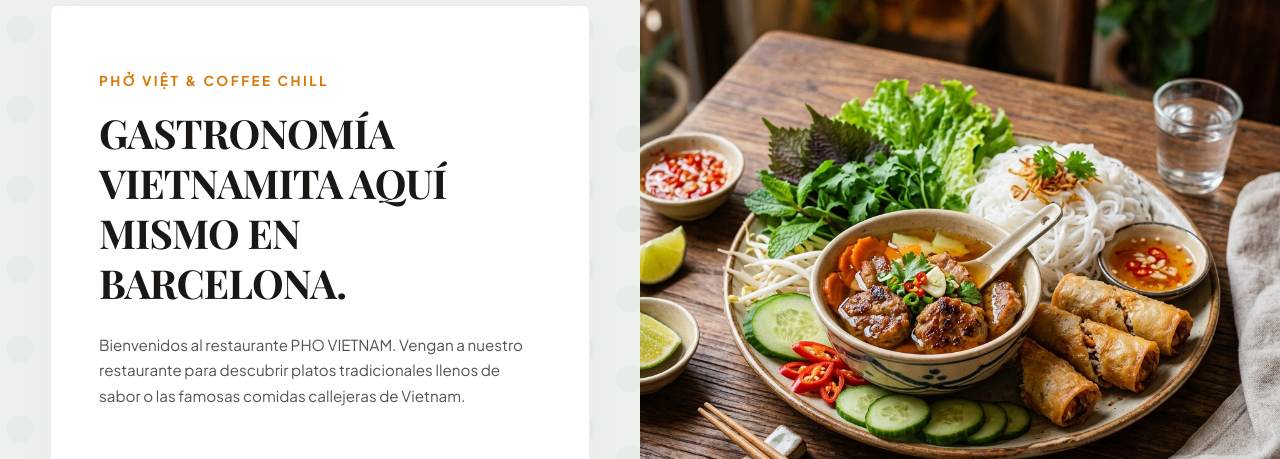
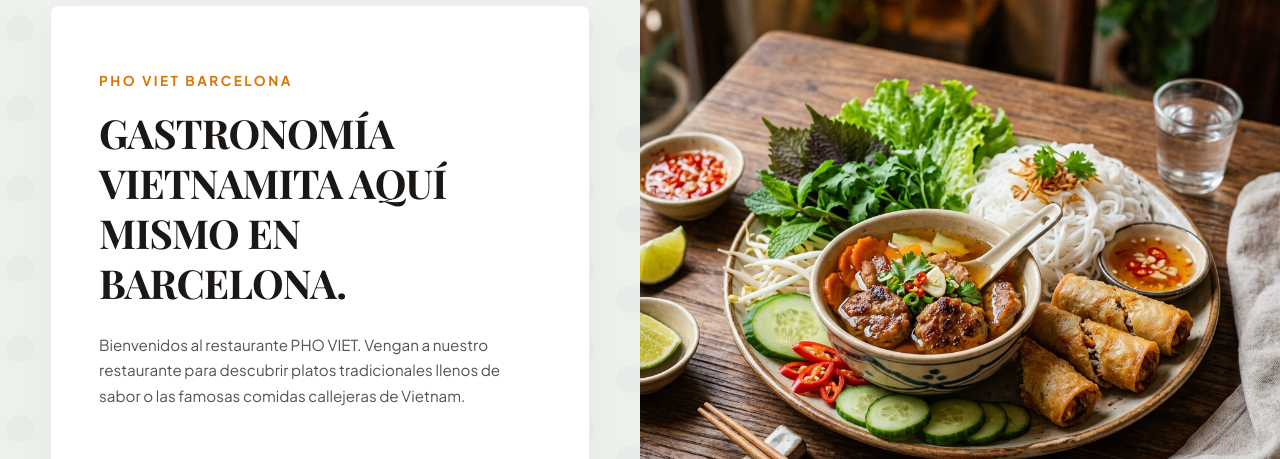
Before and after one commit to hieplv95/restaurante-phoviet, a React (Vite) app: page / in a window 1280 px wide. Shown: the part 773-1232 px from the top of the page. Built offline with nearby package versions, Linux system fonts and the light colour scheme; a web font is replaced by a local one.

Commit message:
feat: optimize SEO and update restaurant name to Pho Viet

```diff
--- a/index.html
+++ b/index.html
@@ -35,18 +35,86 @@
   </script>
 
   <!-- SEO Meta Tags -->
-  <title>Pho Viet Authentic Vietnamese Food In Barcelona</title>
+  <title>Pho Viet Barcelona | Restaurante Vietnamita Auténtico</title>
   <meta name="description"
-    content="Auténtica cocina vietnamita en tu mesa. Prueba el mejor Phở, Bánh Mì y rollos de primavera. Pide online para entrega a domicilio o recoger." />
+    content="Auténtica comida vietnamita en Barcelona. Delicioso Phở de ternera/pollo cocinado a fuego lento por 12 horas, Bánh Mì crujiente, Bún Bò Huế y más especialidades. Pide a domicilio o visítanos en Carrer de Viladomat, 56." />
   <meta name="keywords"
-    content="Pho, comida vietnamita, restaurante vietnamita, Pho Viet, pedir online, Madrid, Barcelona, comida a domicilio" />
+    content="pho barcelona, comida vietnamita barcelona, restaurante vietnamita barcelona, pho viet barcelona, bun bo hue barcelona, comida a domicilio barcelona" />
+  <link rel="canonical" href="https://phovietbarcelona.com/" />
 
   <!-- Open Graph -->
   <meta property="og:type" content="website" />
-  <meta property="og:title" content="Pho Viet | Restaurante Vietnamita Auténtico" />
+  <meta property="og:title" content="Pho Viet Barcelona | Restaurante Vietnamita Auténtico" />
   <meta property="og:description"
-    content="Pide comida vietnamita auténtica online. Phở caliente, Bánh Mì crujiente y aperitivos tradicionales." />
+    content="Auténtica comida vietnamita en Barcelona. Delicioso Phở, Bánh Mì crujiente y platos tradicionales. Visítanos en Carrer de Viladomat, 56." />
   <meta property="og:image" content="/logo-share.png" />
+  <meta property="og:url" content="https://phovietbarcelona.com/" />
+  <meta property="og:site_name" content="Pho Viet Barcelona" />
+  <meta property="og:locale" content="es_ES" />
+
+  <!-- Twitter Cards -->
+  <meta name="twitter:card" content="summary_large_image" />
+  <meta name="twitter:title" content="Pho Viet Barcelona | Restaurante Vietnamita Auténtico" />
+  <meta name="twitter:description"
+    content="Auténtica comida vietnamita en Barcelona. Delicioso Phở, Bánh Mì crujiente y platos tradicionales. Visítanos en Carrer de Viladomat, 56." />
+  <meta name="twitter:image" content="/logo-share.png" />
+
+  <!-- Structured Data (JSON-LD) for Local Restaurant -->
+  <script type="application/ld+json">
+  {
+    "@context": "https://schema.org",
+    "@type": "Restaurant",
+    "name": "Pho Viet Barcelona",
+    "image": "https://phovietbarcelona.com/logo-share.png",
+    "url": "https://phovietbarcelona.com/",
+    "telephone": "+34632501335",
+    "priceRange": "$$",
+    "menu": "https://phovietbarcelona.com/#menu",
+    "servesCuisine": "Vietnamese, Pho, Asian",
+    "address": {
+      "@type": "PostalAddress",
+      "streetAddress": "Carrer de Viladomat, 56, Eixample",
+      "addressLocality": "Barcelona",
+      "postalCode": "08015",
+      "addressCountry": "ES"
+    },
+    "geo": {
+      "@type": "GeoCoordinates",
+      "latitude": 41.3763717,
+      "longitude": 2.1557002
+    },
+    "openingHoursSpecification": [
+      {
+        "@type": "OpeningHoursSpecification",
+        "dayOfWeek": [
+          "Monday",
+          "Tuesday",
+          "Wednesday",
+          "Thursday",
+          "Friday",
+          "Saturday",
+          "Sunday"
+        ],
+        "opens": "13:00",
+        "closes": "17:00"
+      },
+      {
+        "@type": "OpeningHoursSpecification",
+        "dayOfWeek": [
+          "Monday",
+          "Tuesday",
+          "Wednesday",
+          "Thursday",
+          "Friday",
+          "Saturday",
+          "Sunday"
+        ],
+        "opens": "19:30",
+        "closes": "23:30"
+      }
+    ]
+  }
+  </script>
 
   <!-- Favicon -->
   <link rel="icon" type="image/png" href="/logo_cungdinhhue.png" />
--- a/src/components/About.jsx
+++ b/src/components/About.jsx
@@ -4,35 +4,35 @@ import { useLanguage } from '../context/LanguageContext';
 const aboutTexts = {
   es: {
     title: 'GASTRONOMÍA VIETNAMITA AQUÍ MISMO EN BARCELONA.',
-    desc: 'Bienvenidos al restaurante PHO VIETNAM. Vengan a nuestro restaurante para descubrir platos tradicionales llenos de sabor o las famosas comidas callejeras de Vietnam.'
+    desc: 'Bienvenidos al restaurante PHO VIET. Vengan a nuestro restaurante para descubrir platos tradicionales llenos de sabor o las famosas comidas callejeras de Vietnam.'
   },
   en: {
     title: 'VIETNAMESE GASTRONOMY RIGHT HERE IN BARCELONA.',
-    desc: 'Welcome to PHO VIETNAM restaurant. Come to our restaurant to discover traditional dishes full of flavor or the famous street foods of Vietnam.'
+    desc: 'Welcome to PHO VIET restaurant. Come to our restaurant to discover traditional dishes full of flavor or the famous street foods of Vietnam.'
   },
   vi: {
     title: 'ẨM THỰC VIỆT NAM NGAY TẠI BARCELONA.',
-    desc: 'Chào mừng bạn đến với nhà hàng PHO VIETNAM. Hãy đến với chúng tôi để khám phá những món ăn truyền thống đậm đà hương vị hoặc những món ăn đường phố nổi tiếng của Việt Nam.'
+    desc: 'Chào mừng bạn đến với nhà hàng PHO VIET. Hãy đến với chúng tôi để khám phá những món ăn truyền thống đậm đà hương vị hoặc những món ăn đường phố nổi tiếng của Việt Nam.'
   },
   zh: {
     title: '就在巴塞罗那的正宗越南美食。',
-    desc: '欢迎光临 PHO VIETNAM 餐厅。快来我们的餐厅，探索充满风味的传统菜肴或著名的越南街头小吃。'
+    desc: '欢迎光临 PHO VIET 餐厅。快来我们的餐厅，探索充满风味的传统菜肴或著名的越南街头小吃。'
   },
   ko: {
     title: '바르셀로나에서 만나는 베트남 미식 여행.',
-    desc: 'PHO VIETNAM 레스토랑에 오신 것을 환영합니다. 베트남의 풍미 가득한 전통 요리와 유명한 길거리 음식을 저희 레스토랑에서 직접 만나보세요.'
+    desc: 'PHO VIET 레스토랑에 오신 것을 환영합니다. 베트남의 풍미 가득한 전통 요리와 유명한 길거리 음식을 저희 레스토랑에서 직접 만나보세요.'
   },
   ja: {
     title: 'バルセロナで味わうベトナムの美食。',
-    desc: 'PHO VIETNAM レストランへようこそ。風味豊かな伝統料理や、ベトナムで大人気のストリートフードをぜひ当店でご堪能ください。'
+    desc: 'PHO VIET レストランへようこそ。風味豊かな伝統料理や、ベトナムで大人気のストリートフードをぜひ当店でご堪能ください。'
   },
   fr: {
     title: 'LA GASTRONOMIE VIETNAMIENNE ICI MÊME À BARCELONE.',
-    desc: 'Bienvenue au restaurant PHO VIETNAM. Venez dans notre restaurant pour découvrir des plats traditionnels pleins de saveurs ou les célèbres spécialités de rue du Vietnam.'
+    desc: 'Bienvenue au restaurant PHO VIET. Venez dans notre restaurant pour découvrir des plats traditionnels pleins de saveurs ou les célèbres spécialités de rue du Vietnam.'
   },
   it: {
     title: 'LA GASTRONOMIA VIETNAMITA PROPRIO QUI A BARCELLONA.',
-    desc: 'Benvenuti al ristorante PHO VIETNAM. Venite nel nostro ristorante per scoprire piatti tradizionali ricchi di sapori o i famosi cibi di strada del Vietnam.'
+    desc: 'Benvenuti al ristorante PHO VIET. Venite nel nostro ristorante per scoprire piatti tradizionali ricchi di sapori o i famosi cibi di strada del Vietnam.'
   }
 };
 
@@ -48,7 +48,7 @@ export default function About() {
         <div className="about-content-wrapper">
           <div className="about-card">
             <span className="about-tag">
-              PHỞ VIỆT & COFFEE CHILL
+              Pho Viet Barcelona
             </span>
             <h2 className="about-title">
               {texts.title}
```
Also changed, not shown: public/robots.txt (added), 1 other file (tests, documents, lock files or other folders).
